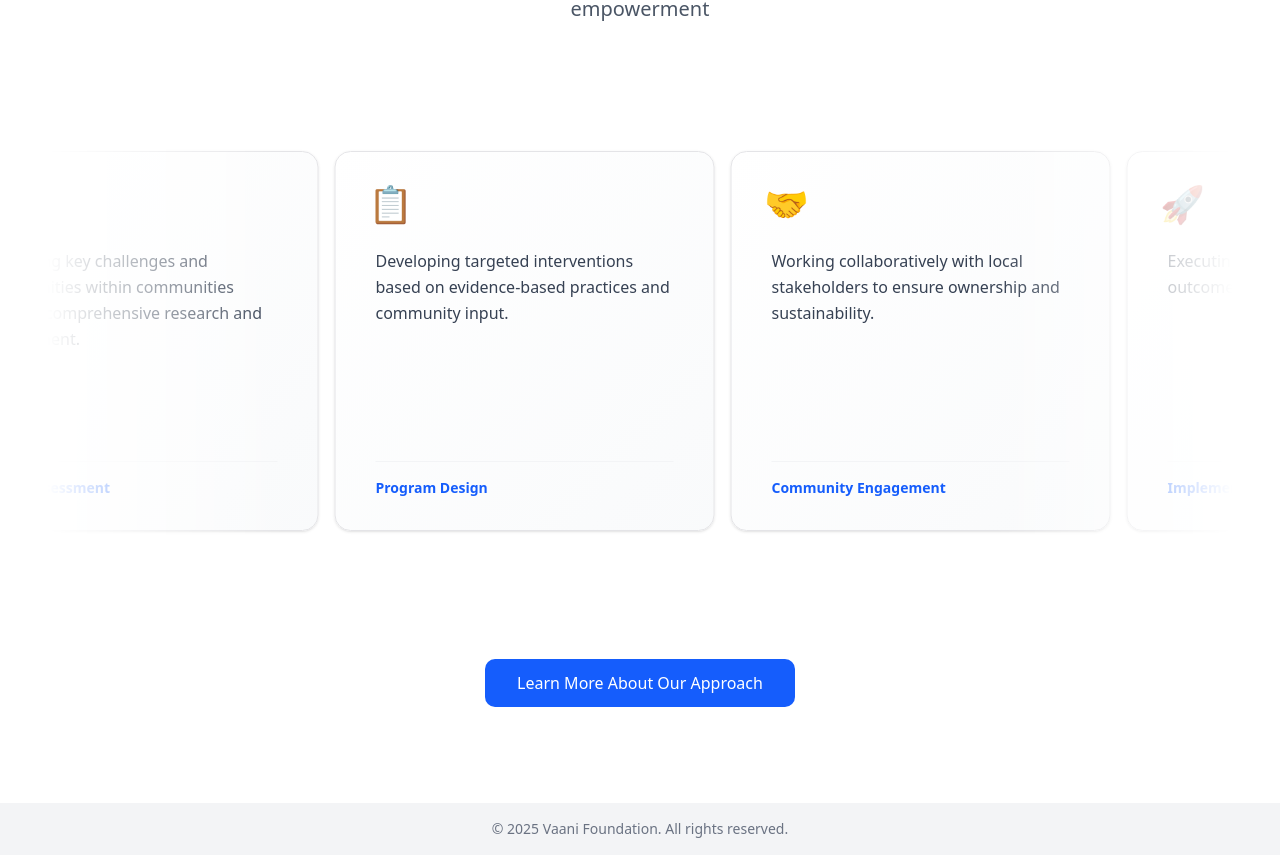
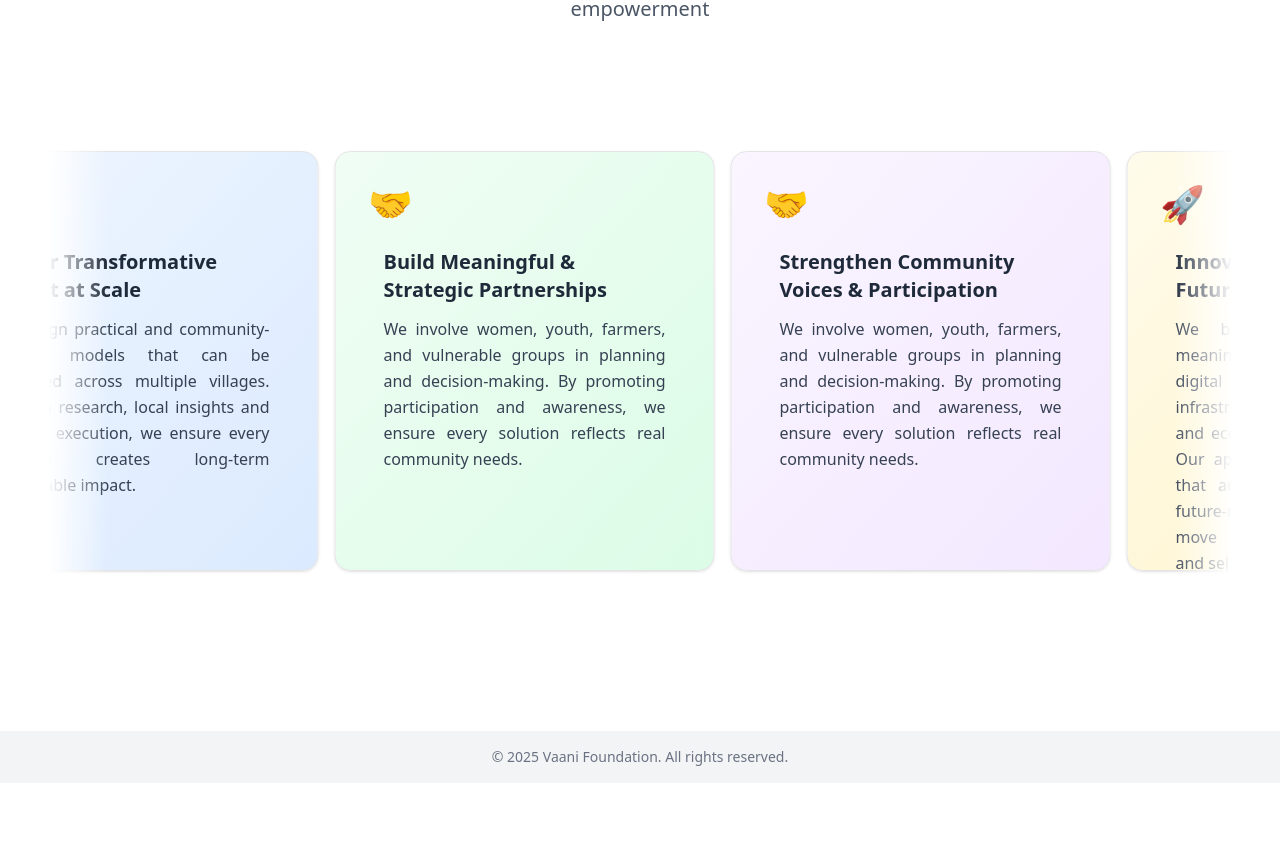
Before and after one commit to Irfanapatel/Vaani-Foundation, a React (Vite) app: page /about/overview in a window 1280 px wide. Shown: the part 1451-2306 px from the top of the page. After the commit the page ends 2234 px from the top, so only its background shows below. Built offline with nearby package versions, Linux system fonts and the light colour scheme.

Commit message:
overview section

```diff
--- a/src/components/ui/infinite-moving-cards.jsx
+++ b/src/components/ui/infinite-moving-cards.jsx
@@ -1,28 +1,9 @@
 "use client";
 
 import { cn } from "@/lib/utils";
-import React, { useEffect, useRef, useState } from "react";
+import React, { useEffect, useRef, useState, useCallback } from "react";
 
-// Add the animation styles
-const styles = `
-  @keyframes scroll {
-    0% {
-      transform: translateX(0);
-    }
-    100% {
-      transform: translateX(calc(-250px * 3));
-    }
-  }
-
-  .animate-scroll {
-    animation: scroll var(--animation-duration, 40s) linear infinite;
-    animation-play-state: running;
-  }
-
-  .hover-paused:hover {
-    animation-play-state: paused;
-  }
-`;
+// Animation styles are now in the component's style tag
 
 export const InfiniteMovingCards = ({
   items,
@@ -33,11 +14,21 @@ export const InfiniteMovingCards = ({
   cardClassName = "",
   contentClassName = "",
   titleClassName = "",
-  nameClassName = "",
-  quoteClassName = ""
+  quoteClassName = "",
+  colors = [
+    'from-blue-50 to-blue-100',
+    'from-green-50 to-green-100',
+    'from-purple-50 to-purple-100',
+    'from-amber-50 to-amber-100',
+    'from-rose-50 to-rose-100',
+    'from-emerald-50 to-emerald-100'
+  ]
 }) => {
-  const containerRef = React.useRef(null);
-  const scrollerRef = React.useRef(null);
+  const containerRef = useRef(null);
+  const scrollerRef = useRef(null);
+  const isDragging = useRef(false);
+  const startX = useRef(0);
+  const scrollLeft = useRef(0);
 
   useEffect(() => {
     addAnimation();
@@ -79,17 +70,62 @@ export const InfiniteMovingCards = ({
       }
     }
   };
-  // Add styles to the document head
-  useEffect(() => {
-    if (typeof document !== 'undefined') {
-      const styleElement = document.createElement('style');
-      styleElement.textContent = styles;
-      document.head.appendChild(styleElement);
-      return () => {
-        document.head.removeChild(styleElement);
-      };
+  // Handle mouse down for drag scrolling
+  const handleMouseDown = useCallback((e) => {
+    isDragging.current = true;
+    startX.current = e.pageX - scrollerRef.current.offsetLeft;
+    scrollLeft.current = scrollerRef.current.scrollLeft;
+    scrollerRef.current.style.cursor = 'grabbing';
+    scrollerRef.current.style.userSelect = 'none';
+  }, []);
+
+  // Handle mouse leave to stop dragging
+  const handleMouseLeave = useCallback(() => {
+    isDragging.current = false;
+    if (scrollerRef.current) {
+      scrollerRef.current.style.cursor = 'grab';
+      scrollerRef.current.style.removeProperty('user-select');
     }
   }, []);
+
+  // Handle mouse up to stop dragging
+  const handleMouseUp = useCallback(() => {
+    isDragging.current = false;
+    if (scrollerRef.current) {
+      scrollerRef.current.style.cursor = 'grab';
+      scrollerRef.current.style.removeProperty('user-select');
+    }
+  }, []);
+
+  // Handle mouse move for drag scrolling
+  const handleMouseMove = useCallback((e) => {
+    if (!isDragging.current || !scrollerRef.current) return;
+    e.preventDefault();
+    const x = e.pageX - (scrollerRef.current.offsetLeft || 0);
+    const walk = (x - startX.current) * 2; // Scroll speed
+    scrollerRef.current.scrollLeft = scrollLeft.current - walk;
+  }, []);
+
+  // Add event listeners for drag scrolling
+  useEffect(() => {
+    const scroller = scrollerRef.current;
+    if (!scroller) return;
+
+    scroller.style.cursor = 'grab';
+    scroller.style.scrollBehavior = 'smooth';
+
+    scroller.addEventListener('mousedown', handleMouseDown);
+    scroller.addEventListener('mouseleave', handleMouseLeave);
+    scroller.addEventListener('mouseup', handleMouseUp);
+    scroller.addEventListener('mousemove', handleMouseMove);
+
+    return () => {
+      scroller.removeEventListener('mousedown', handleMouseDown);
+      scroller.removeEventListener('mouseleave', handleMouseLeave);
+      scroller.removeEventListener('mouseup', handleMouseUp);
+      scroller.removeEventListener('mousemove', handleMouseMove);
+    };
+  }, [handleMouseDown, handleMouseLeave, handleMouseUp, handleMouseMove]);
 
   return (
     <div
@@ -103,56 +139,92 @@ export const InfiniteMovingCards = ({
         .scroller-mask {
           mask-image: linear-gradient(
             to right,
-            transparent,
-            white 20%,
-            white 80%,
-            transparent
+            transparent 0%,
+            white 5%,
+            white 95%,
+            transparent 100%
           );
           -webkit-mask-image: linear-gradient(
             to right,
-            transparent,
-            white 20%,
-            white 80%,
-            transparent
+            transparent 0%,
+            white 5%,
+            white 95%,
+            transparent 100%
           );
+          -webkit-backface-visibility: hidden;
+          backface-visibility: hidden;
+          -webkit-transform: translateZ(0);
+          transform: translateZ(0);
+          will-change: transform;
+          overflow-x: auto;
+          overflow-y: hidden;
+          -ms-overflow-style: none;  /* IE and Edge */
+          scrollbar-width: none;  /* Firefox */
+        }
+
+        .scroller-mask::-webkit-scrollbar {
+          display: none;  /* Hide scrollbar for Chrome, Safari and Opera */
+        }
+
+        @keyframes scroll {
+          0% {
+            transform: translateX(0);
+          }
+          100% {
+            transform: translateX(calc(-250px * 3));
+          }
+        }
+
+        .animate-scroll {
+          animation: scroll var(--animation-duration, 40s) linear infinite;
+          animation-play-state: running;
+        }
+
+        .hover-paused:hover {
+          animation-play-state: paused;
         }
       `}</style>
-      <div className="scroller-mask">
+      <div className="scroller-mask overflow-x-auto overflow-y-hidden">
         <ul
           ref={scrollerRef}
           className={cn(
-            "flex w-max min-w-full shrink-0 flex-nowrap gap-4 py-4",
-            start && "animate-scroll",
+            "flex w-max min-w-full shrink-0 flex-nowrap gap-4 py-4 select-none",
+            start && !isDragging.current && "animate-scroll",
             pauseOnHover && "hover-paused"
           )}
         >
         {items.map((item, idx) => (
           <li
             className={cn(
-              "relative w-[320px] max-w-full shrink-0 rounded-2xl border border-zinc-200 bg-linear-to-br from-white to-gray-50 p-8 shadow-sm hover:shadow-md transition-all duration-300 hover:-translate-y-1",
-              "dark:from-zinc-900 dark:to-zinc-800 dark:border-zinc-700",
+              "relative w-[320px] max-w-full shrink-0 rounded-2xl border border-zinc-200 bg-gradient-to-br p-8 shadow-sm hover:shadow-md transition-all duration-300 hover:-translate-y-1 cursor-grab active:cursor-grabbing",
+              colors[idx % colors.length],
+              "dark:border-zinc-700",
               cardClassName
             )}
-            key={`${item.name}-${idx}`}>
+            key={`${item.name}-${idx}`}
+            onMouseDown={handleMouseDown}
+            onMouseUp={handleMouseUp}
+            onMouseLeave={handleMouseLeave}
+            onMouseMove={handleMouseMove}>
             <blockquote className="h-full flex flex-col">
               <div className="shrink-0 mb-6 text-4xl">
                 {item.title}
               </div>
               <div className={cn("grow flex flex-col", contentClassName)}>
+                {item.heading && (
+                  <h3 className={cn(
+                    "text-xl font-bold text-gray-800 mb-3",
+                    "dark:text-gray-200"
+                  )}>
+                    {item.heading}
+                  </h3>
+                )}
                 <p className={cn(
-                  "text-base text-gray-600 dark:text-gray-300 mb-6 leading-relaxed",
+                  "text-base text-gray-600 dark:text-gray-300 mb-4 leading-relaxed",
                   quoteClassName
                 )}>
                   {item.quote}
                 </p>
-                <div className="mt-auto pt-4 border-t border-gray-100 dark:border-zinc-700">
-                  <div className={cn(
-                    "text-sm font-semibold text-gray-900 dark:text-white",
-                    nameClassName
-                  )}>
-                    {item.name}
-                  </div>
-                </div>
               </div>
             </blockquote>
           </li>
--- a/src/pages/OverviewPage.jsx
+++ b/src/pages/OverviewPage.jsx
@@ -133,32 +133,38 @@ const OverviewPage = () => {
                   items={[
                     {
                       name: "Needs Assessment",
-                      quote: "Identifying key challenges and opportunities within communities through comprehensive research and engagement.",
+                      heading: "Deliver Transformative Impact at Scale",
+                      quote: "We design practical and community-focused models that can be expanded across multiple villages. Through research, local insights and efficient execution, we ensure every initiative creates long-term measurable impact.",
                       title: "🔍"
                     },
                     {
                       name: "Program Design",
-                      quote: "Developing targeted interventions based on evidence-based practices and community input.",
-                      title: "📋"
+                      heading: "Build Meaningful & Strategic Partnerships",
+                      quote: "We involve women, youth, farmers, and vulnerable groups in planning and decision-making. By promoting participation and awareness, we ensure every solution reflects real community needs.",
+                      title: "🤝"
                     },
                     {
                       name: "Community Engagement",
-                      quote: "Working collaboratively with local stakeholders to ensure ownership and sustainability.",
+                      heading: "Strengthen Community Voices & Participation",
+                      quote: "We involve women, youth, farmers, and vulnerable groups in planning and decision-making. By promoting participation and awareness, we ensure every solution reflects real community needs.",
                       title: "🤝"
                     },
                     {
                       name: "Implementation",
-                      quote: "Executing programs with measurable outcomes and continuous monitoring.",
+                      heading: "Innovate for Sustainable Futures",
+                      quote: `We bring forward simple yet meaningful innovations — from digital learning tools and green infrastructure to water conservation and eco-friendly livelihood practices. Our approach focuses on solutions that are practical, affordable, and future-ready, helping communities move toward long-term resilience and self-reliance.`,
                       title: "🚀"
                     },
                     {
                       name: "Impact Evaluation",
-                      quote: "Assessing effectiveness and making data-driven improvements.",
+                      heading: "Ensure Accountability & Transparent Governance",
+                      quote: `We uphold the highest standards of transparency through regular monitoring, field reporting, and impact documentation. Our processes are structured to maintain trust with communities, partners, and stakeholders. Every milestone is recorded, shared, and evaluated to ensure clarity and accountability at each stage.`,
                       title: "📊"
                     },
                     {
                       name: "Scaling & Replication",
-                      quote: "Expanding successful models to reach more communities.",
+                      heading: "Promote Sustainability Through Capacity Building",
+                      quote: `We believe that empowered communities sustain change on their own. By training local volunteers, strengthening self-help groups, and building leadership at the village level, we create development models that continue to thrive even after projects are completed. Our long-term goal is to inspire self-reliant villages capable of driving their own growth.`,
                       title: "🌱"
                     }
                   ]}
@@ -166,19 +172,14 @@ const OverviewPage = () => {
                   speed="normal"
                   pauseOnHover={true}
                   className="py-12"
-                  cardClassName="w-[320px] h-[340px] md:w-[380px] md:h-[380px]"
-                  contentClassName="px-2"
-                  titleClassName="text-5xl"
-                  nameClassName="text-blue-600"
-                  quoteClassName="text-gray-700 dark:text-gray-300"
+                  cardClassName="w-[320px] h-[380px] md:w-[380px] md:h-[420px]"
+                  contentClassName="px-4"
+                  titleClassName="text-5xl mb-4"
+                  nameClassName="text-blue-600 font-semibold"
+                  quoteClassName="text-gray-700 dark:text-gray-300 text-justify"
+                  headingClassName="text-xl font-bold text-gray-800 mb-3"
                 />
               </div>
-            </div>
-
-            <div className="mt-16 text-center">
-              <button className="px-8 py-3 bg-blue-600 text-white rounded-lg font-medium hover:bg-blue-700 transition-colors">
-                Learn More About Our Approach
-              </button>
             </div>
           </div>
         </div>
```
